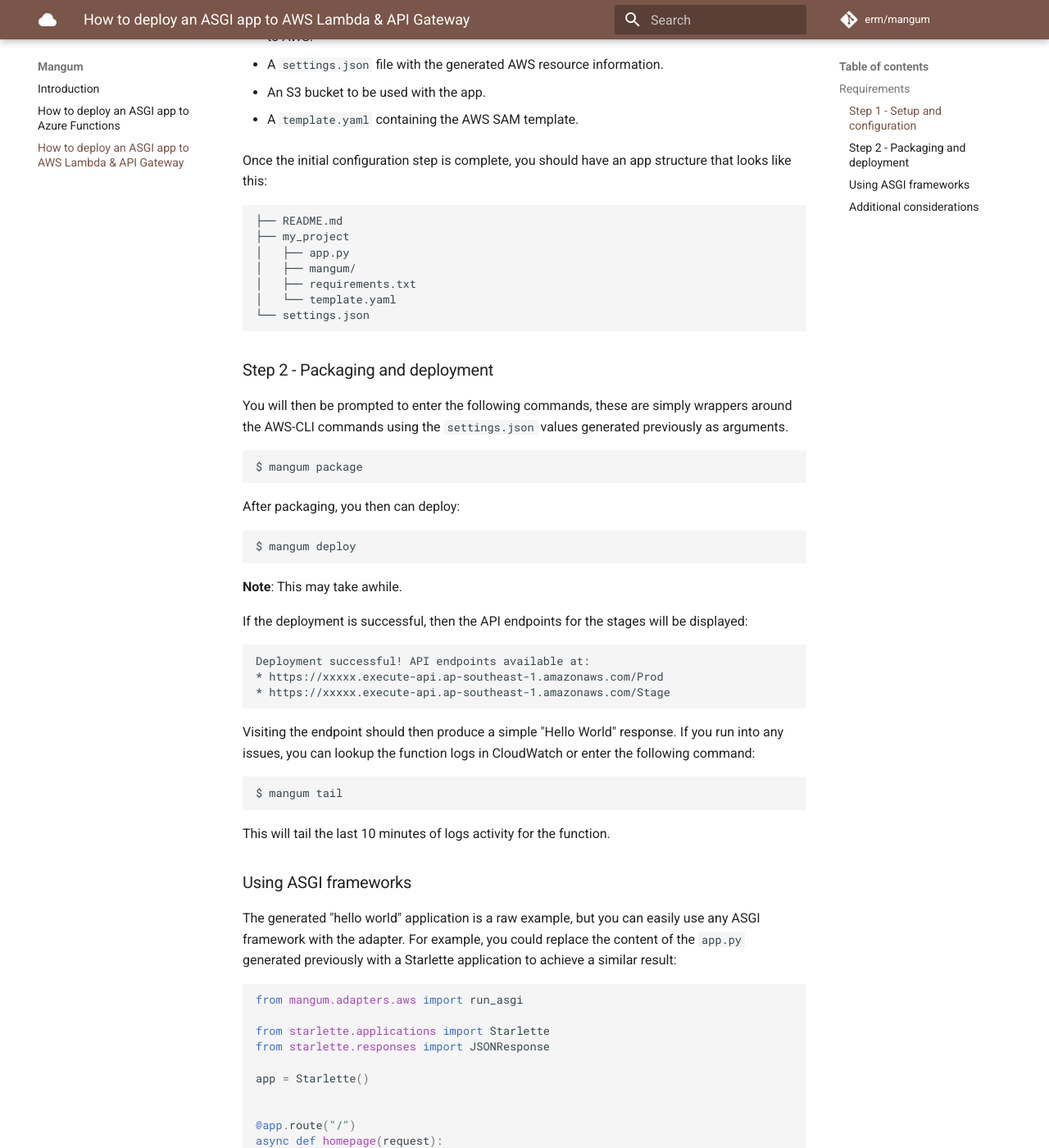
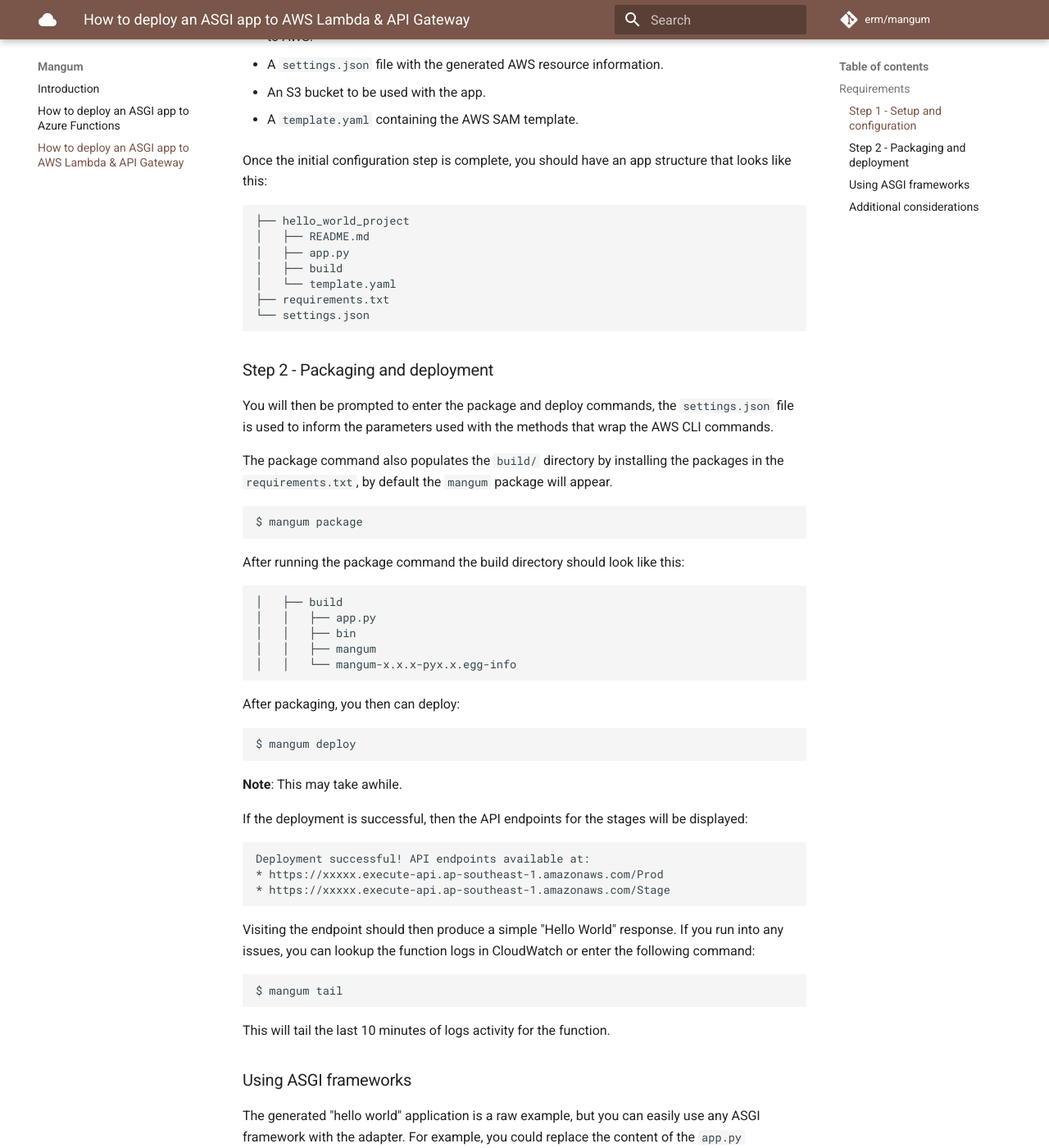
Before and after one commit to Kludex/mangum, an MkDocs documentation site: the page built from docs/aws-how-to.md, in a window 1280 px wide and 1400 px high, scrolled down 865 px. Shown: the whole window at 82% size. Built offline with MkDocs 1.6.1 and Material for MkDocs 9.7.7, drawn with Linux system fonts in a browser that asks for light colours; comment, search, counter and statistics services are not loaded; some of the changed text lies outside the part shown.

Commit message:
Update guide and fix app.py template, package command.

````diff
--- a/docs/aws-how-to.md
+++ b/docs/aws-how-to.md
@@ -38,21 +38,33 @@
 Once the initial configuration step is complete, you should have an app structure that looks like this:
 
 ```shell
-├── README.md
-├── my_project
+├── hello_world_project
+│   ├── README.md
 │   ├── app.py
-│   ├── mangum/
-│   ├── requirements.txt
+│   ├── build
 │   └── template.yaml
+├── requirements.txt
 └── settings.json
 ```
 
 ### Step 2 - Packaging and deployment
 
-You will then be prompted to enter the following commands, these are simply wrappers around the AWS-CLI commands using the `settings.json` values generated previously as arguments.
+You will then be prompted to enter the package and deploy commands, the `settings.json` file is used to inform the parameters used with the methods that wrap the AWS CLI commands.
+
+The package command also populates the `build/` directory by installing the packages in the `requirements.txt`, by default the `mangum` package will appear.
 
 ```shell
 $ mangum package
+```
+
+After running the package command the build directory should look like this:
+
+```
+│   ├── build
+│   │   ├── app.py
+│   │   ├── bin
+│   │   ├── mangum
+│   │   └── mangum-x.x.x-pyx.x.egg-info
 ```
 
 After packaging, you then can deploy:
@@ -101,11 +113,7 @@
     return run_asgi(app, event, context)
 ```
 
-You would also have to include Starlette as a dependency in the package:
-
-```
-$ pip3 install . -t starlette
-```
+You would also have to include Starlette as a dependency in the package by adding it to the `requirements.txt`.
 
 And re-run the `mangum package` and `mangum deploy` commands to update the function.
 
````
Also changed, not shown: 3 other files.
